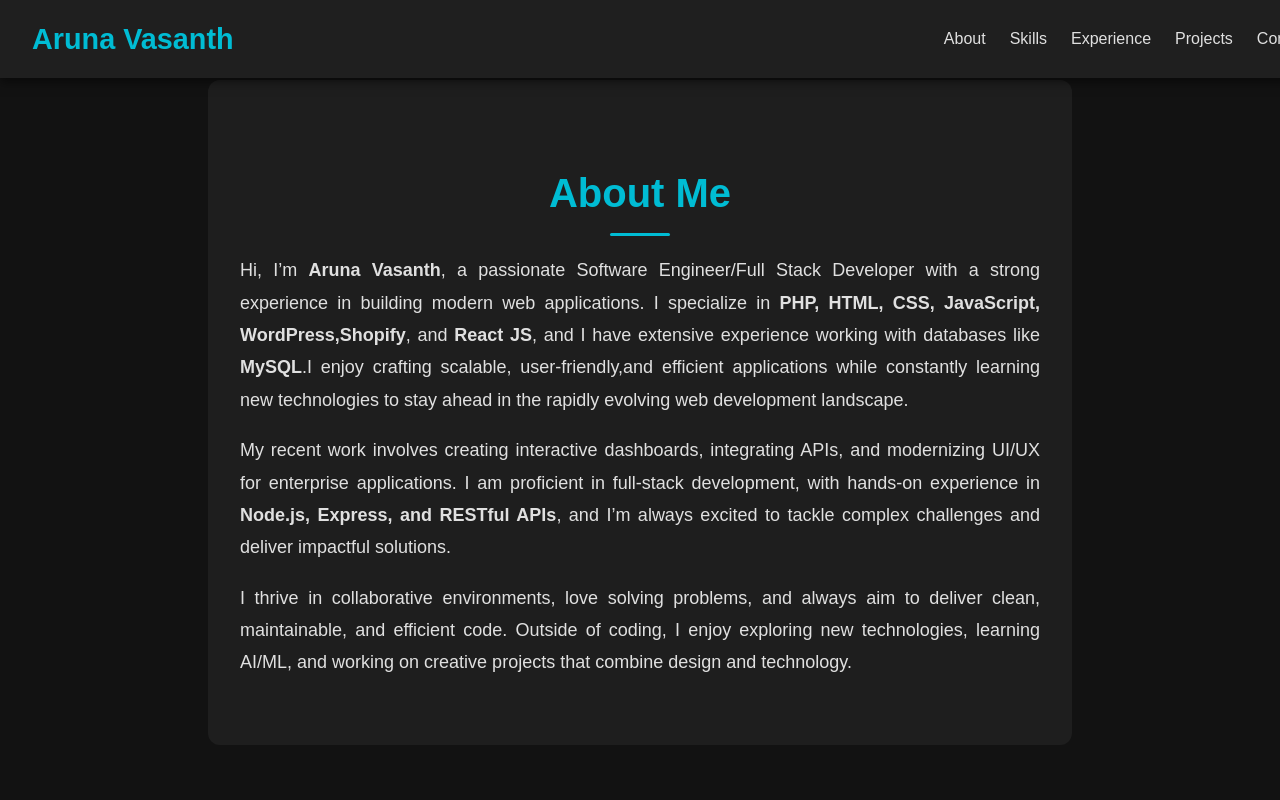
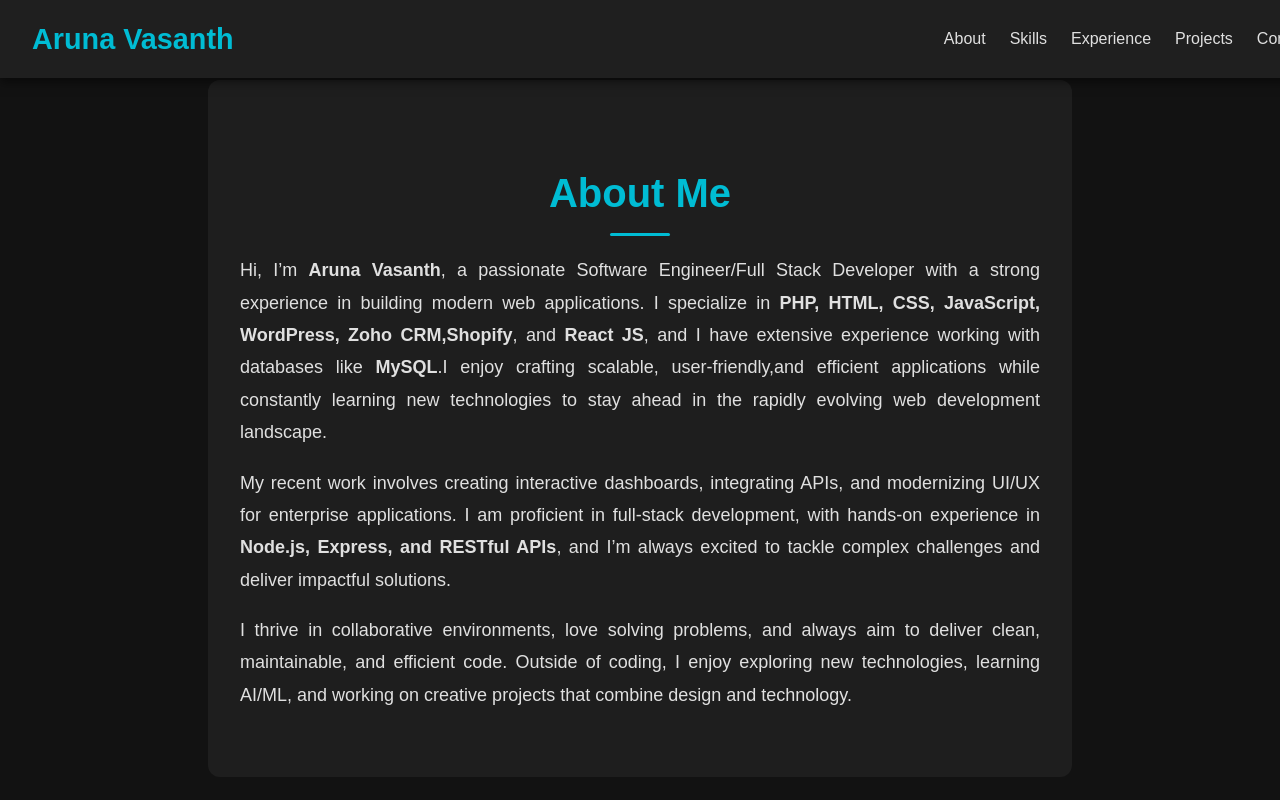
Before and after one commit to arunajibu/portfolio, a React (Create React App) app: page / in a window 1280 px wide. Shown: the top 800 px of the page. Built offline with nearby package versions, Linux system fonts and the light colour scheme.

Commit message:
Project added

```diff
--- a/src/components/About.js
+++ b/src/components/About.js
@@ -6,7 +6,7 @@ const About = () => {
       <h2>About Me</h2>
       <p>
         Hi, I’m <strong>Aruna Vasanth</strong>, a passionate Software Engineer/Full Stack Developer with a strong experience in
-        building modern web applications. I specialize in <strong>PHP, HTML, CSS, JavaScript, WordPress,Shopify</strong>,
+        building modern web applications. I specialize in <strong>PHP, HTML, CSS, JavaScript, WordPress, Zoho CRM,Shopify</strong>,
         and <strong>React JS</strong>, and I have extensive experience working with databases like
         <strong> MySQL</strong>.I enjoy crafting scalable, user-friendly,and efficient applications while constantly learning new technologies to stay ahead in the rapidly
         evolving web development landscape.
--- a/src/components/Projects.js
+++ b/src/components/Projects.js
@@ -1,6 +1,11 @@
 import React from "react";
 
 const projectsData = [
+        {
+    name: "Rental Property Booking Web Application",
+    description: "Developed a full-stack rental property booking application using React and Supabase with role-based authentication (Admin/User).",
+    demo: "https://pgrentalbooking.netlify.app/"
+  },
       {
     name: "Portfolio Website",
     description: "A modern portfolio built with React.",
```
